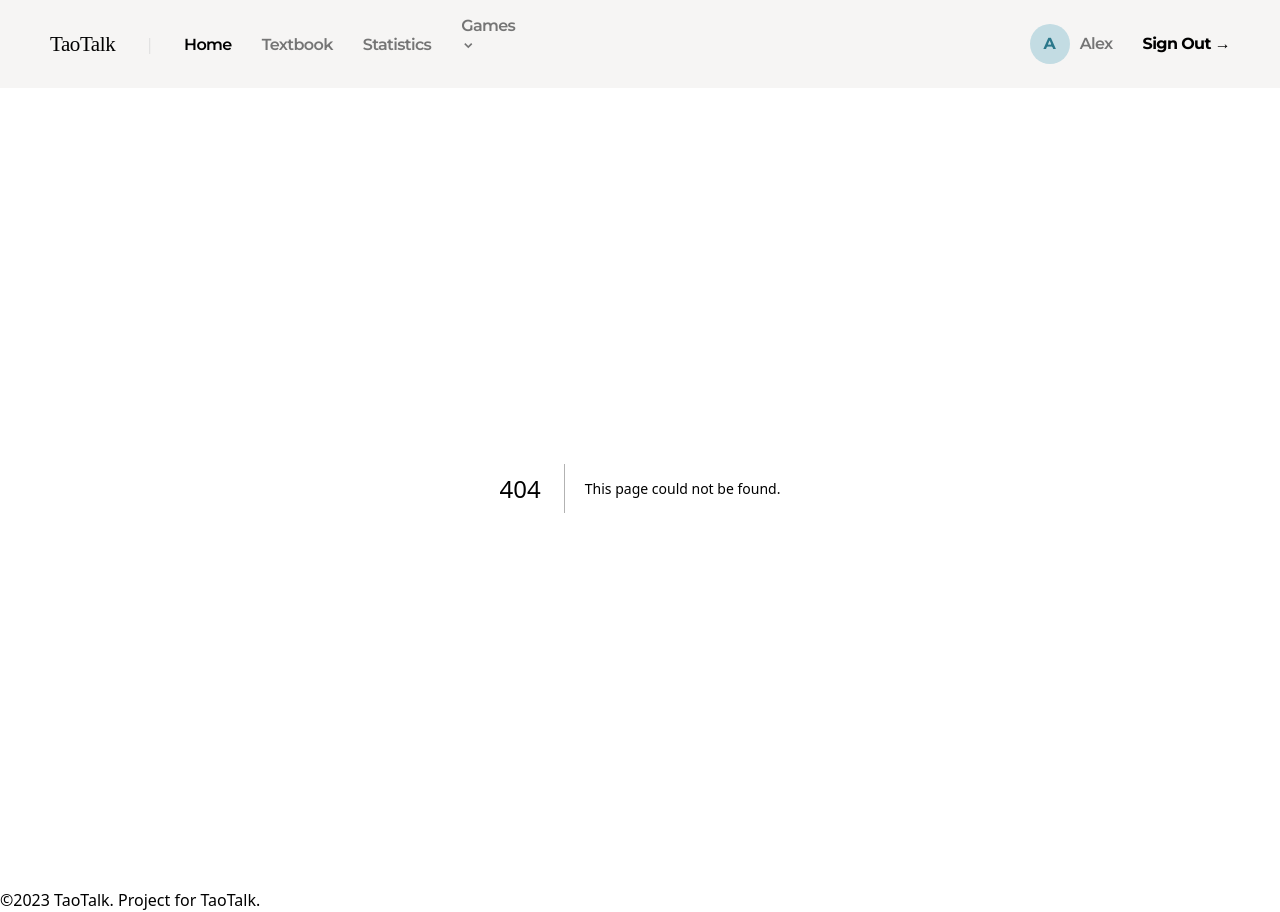
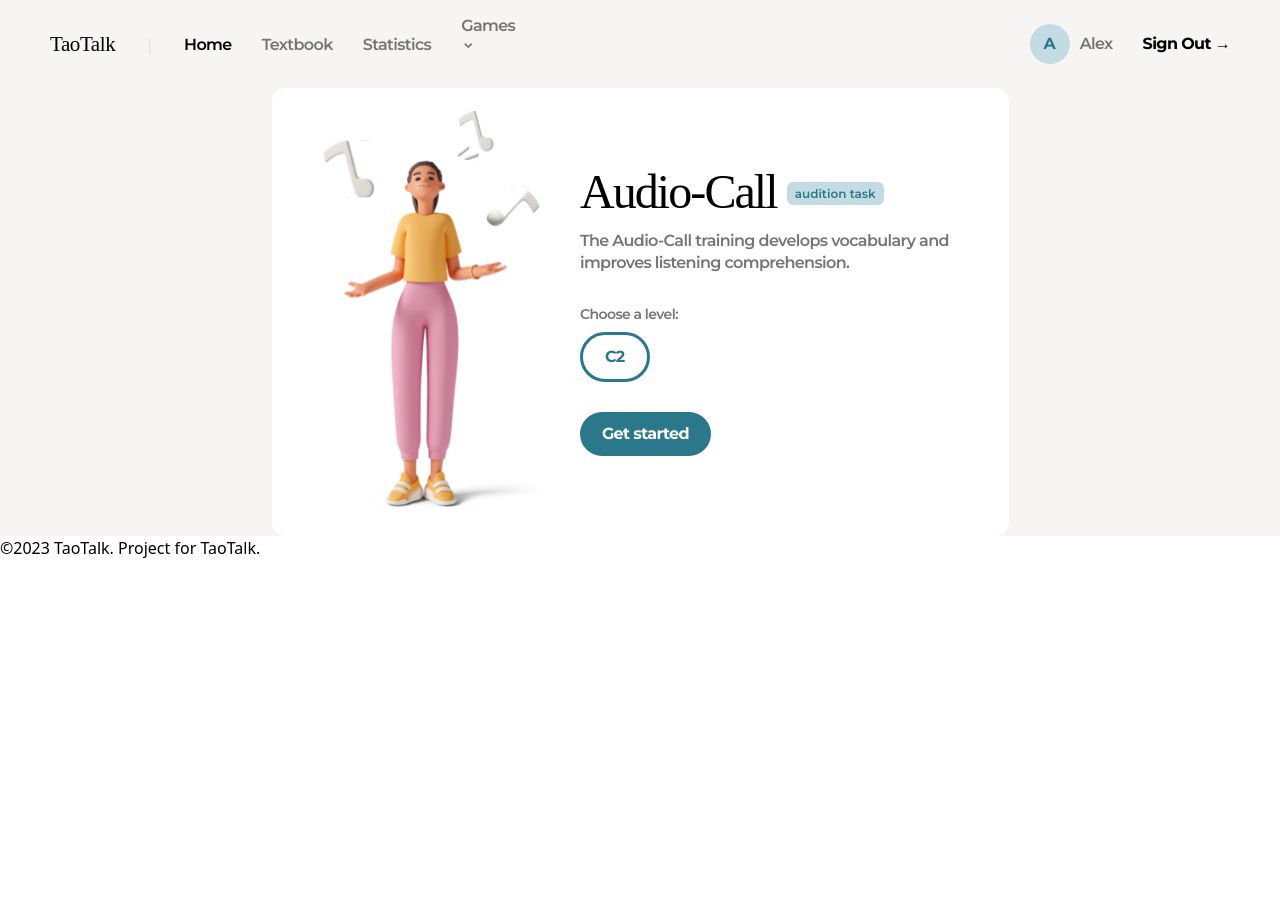
Before and after one commit to taodemy/taotalk, a Next.js app: page /audiocall-category in a window 1280 px wide. Before the commit this address had no page. After the commit the page ends 800 px from the top, so only its background shows below. Built offline with nearby package versions, Linux system fonts and the light colour scheme; a web font is replaced by a local one.

Commit message:
feat: audiocall page without buttons

```diff
--- /dev/null
+++ b/src/pages/audiocall-category.tsx
@@ -0,0 +1,37 @@
+import React from 'react';
+import AudioGame from '../../public/audiogame.svg';
+import Label from '../components/Shared/Label';
+import Button from '../components/Shared/Buttons';
+
+export default function AudioCallCategoryPage() {
+  return (
+    <section className="bg-[#f6f5f4]">
+      <div className="shadow-[0_23px_46px_-12px_rgba(52, 41, 39, 0.08)] mx-auto max-w-[737px] rounded-[14px] bg-white">
+        <div className="flex gap-[10px] py-[20px] pl-[50px]">
+          <AudioGame />
+          <div className="my-auto pr-[51px]">
+            <div className="flex gap-[10px] pb-[14px]">
+              <h2 className="heading--h2 whitespace-nowrap">Audio-Call</h2>
+              <div className="my-auto">
+                <Label fontColor="#2b788b" bgColor="#c3dce3">
+                  audition task
+                </Label>
+              </div>
+            </div>
+            <p className="paragraph--p2 max-w-[383px] pb-[30px]">
+              The Audio-Call training develops vocabulary and improves listening comprehension.
+            </p>
+            <div className="pb-[30px]">
+              <p className="paragraph--p3 pb-[8px]">Choose a level:</p>
+              <div>
+                {/* <Button color="cyanDark" outline={true} label="C2" className="px-[13px]" /> */}
+                <Button color="cyanDark" outline={true} label="C2" />
+              </div>
+            </div>
+            <Button color="cyanDark" outline={false} label="Get started" />
+          </div>
+        </div>
+      </div>
+    </section>
+  );
+}
--- a/tailwind.config.js
+++ b/tailwind.config.js
@@ -9,7 +9,32 @@ module.exports = {
     './src/**/*.{js,ts,jsx,tsx,mdx}',
   ],
   theme: {
-    extend: {},
+    extend: {
+      colors: {
+        /* Primary Color*/
+        cyanDark: '#2b788b',
+        cyanLight: '#c3dce3',
+        pinkDark: '#945069',
+        pinkLight: '#f2d4dc',
+        black: '#000000',
+        greyLight: '#f6f5f4',
+        greyMedium: '#e0e0e0',
+        greyIcon: '#bababa',
+        greyDark: '#757575',
+        Zambezi: '#585858',
+
+        /* Secondary Color*/
+        cyan: '#5996a5',
+        green: '#639b6d',
+        pink: '#a15993',
+        red: '#a95151',
+        yellow: '#c4a24c',
+        orange: '#cb5b43',
+
+        /* Generally used color*/
+        white: '#ffffff',
+      },
+    },
   },
   plugins: [],
 };
```
Also changed, not shown: public/audiogame.svg (added).
